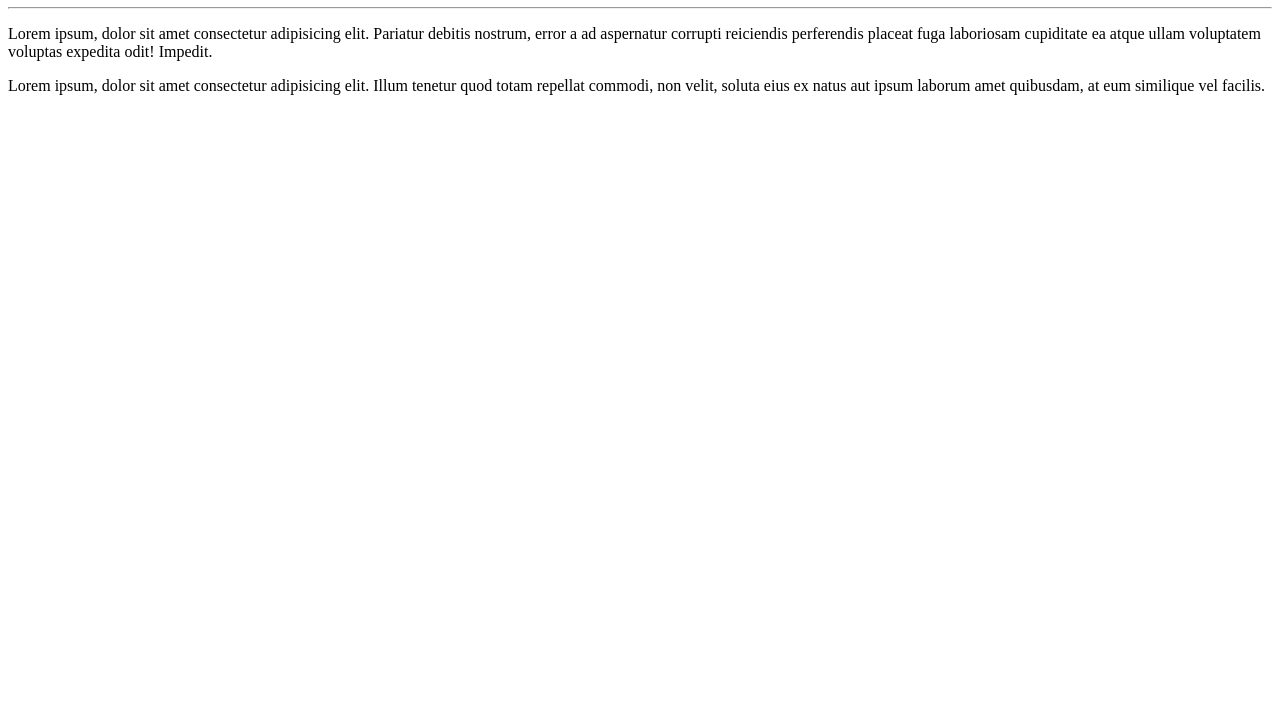
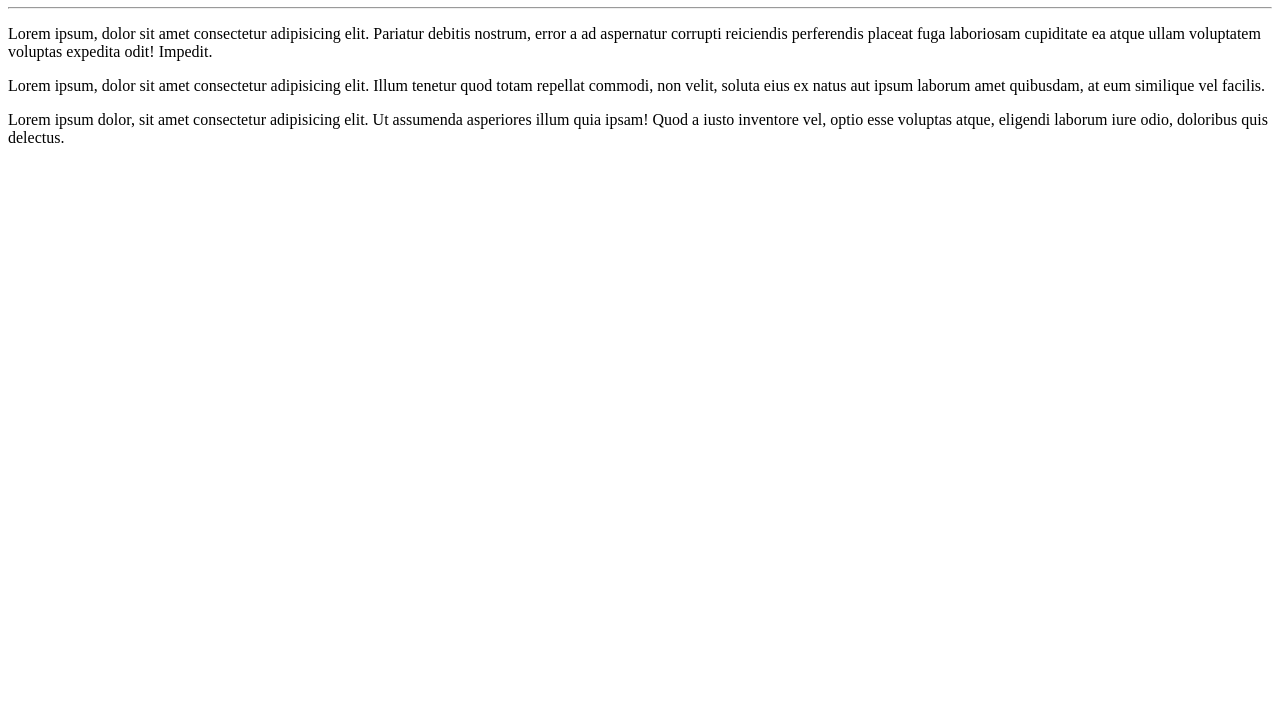
Before and after one commit to almirandrade77/Ola-Mundo, a plain HTML site: page site-exemplo/index.html in a window 1280 px wide. Shown: the part 73-800 px from the top of the page. Drawn offline with Linux system fonts and the light colour scheme.

Commit message:
Adcionado mais um parágrafo

```diff
--- a/site-exemplo/index.html
+++ b/site-exemplo/index.html
@@ -11,5 +11,6 @@
 <p>Lorem ipsum, dolor sit amet consectetur adipisicing elit. Pariatur debitis nostrum, error a ad aspernatur corrupti reiciendis perferendis placeat fuga laboriosam cupiditate ea atque ullam voluptatem voluptas expedita odit! Impedit.</p>
 <p>Lorem ipsum, dolor sit amet consectetur adipisicing elit. Illum tenetur quod totam repellat commodi, non velit, soluta eius ex natus aut ipsum laborum amet quibusdam, at eum similique vel facilis.
 </p>
+<p>Lorem ipsum dolor, sit amet consectetur adipisicing elit. Ut assumenda asperiores illum quia ipsam! Quod a iusto inventore vel, optio esse voluptas atque, eligendi laborum iure odio, doloribus quis delectus.</p>
 </body>
 </html>
```
